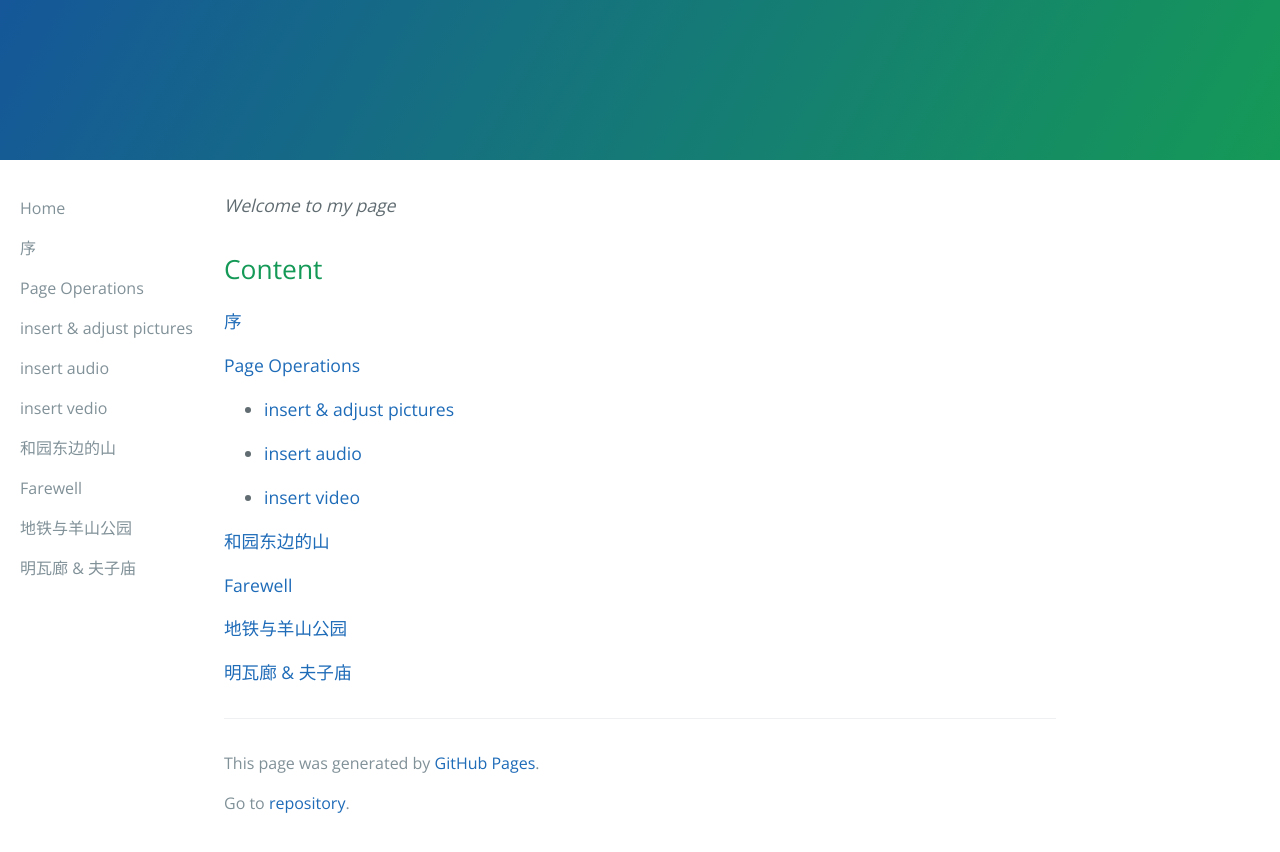
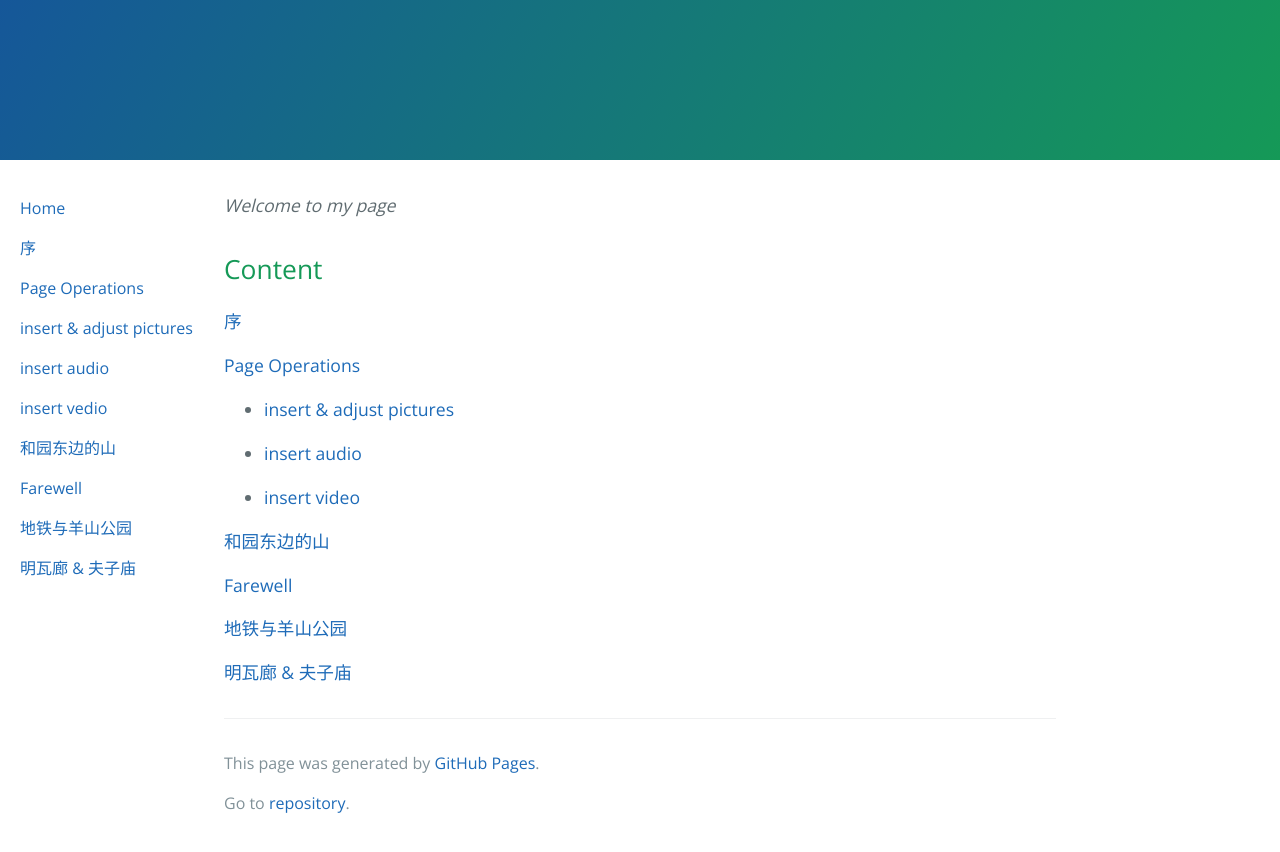
Before and after one commit to 224200/224200.github.io, a Jekyll site: the page built from index.md, in a window 1280 px wide. Shown: the top 852 px of the page. Built offline with Jekyll 4.4.1, drawn with Linux system fonts in a browser that asks for light colours; the repository's description, which GitHub fills in, is left out.

Commit message:
add herf to sidebar

```diff
--- a/_layouts/default.html
+++ b/_layouts/default.html
@@ -36,34 +36,34 @@
     <!--尝试插入侧边栏-->
     <div class="sidebar">
       <p>
-        <span class="site-footer-credits">Home</span>
+        <span class="site-footer-credits"><a href="https://224200.github.io/">Home</a></span>
       </p>
       <p>
-        <span class="site-footer-credits">序</span>
+        <span class="site-footer-credits"><a herf="https://224200.github.io/src/preface.html">序</a></span>
       </p>
       <p>
-        <span class="site-footer-credits">Page Operations</span>
+        <span class="site-footer-credits"><a herf="https://224200.github.io/src/page-operations.html">Page Operations</a></span>
       </p>
       <p>
-        <span class="site-footer-credits">insert & adjust pictures</span>
+        <span class="site-footer-credits"><a herf="https://224200.github.io/src/insert-&-adjust-pictures.html">insert & adjust pictures</a></span>
       </p>
       <p>
-        <span class="site-footer-credits">insert audio</span>
+        <span class="site-footer-credits"><a herf="https://224200.github.io/src/insert-audio.html">insert audio</a></span>
       </p>
       <p>
-        <span class="site-footer-credits">insert vedio</span>
+        <span class="site-footer-credits"><a herf="https://224200.github.io/src/insert-video.html">insert vedio</a></span>
       </p>
       <p>
-        <span class="site-footer-credits">和园东边的山</span>
+        <span class="site-footer-credits"><a herf="https://224200.github.io/src/out0.html">和园东边的山</a></span>
       </p>
       <p>
-        <span class="site-footer-credits">Farewell</span>
+        <span class="site-footer-credits"><a herf="https://224200.github.io/src/fairwell.html">Farewell</a></span>
       </p>
       <p>
-        <span class="site-footer-credits">地铁与羊山公园</span>
+        <span class="site-footer-credits"><a herf="https://224200.github.io/src/out1.html">地铁与羊山公园</a></span>
       </p>
       <p>
-        <span class="site-footer-credits">明瓦廊 & 夫子庙</span>
+        <span class="site-footer-credits"><a herf="https://224200.github.io/src/out3.html">明瓦廊 & 夫子庙</a></span>
       </p>
     </div>
 
```
